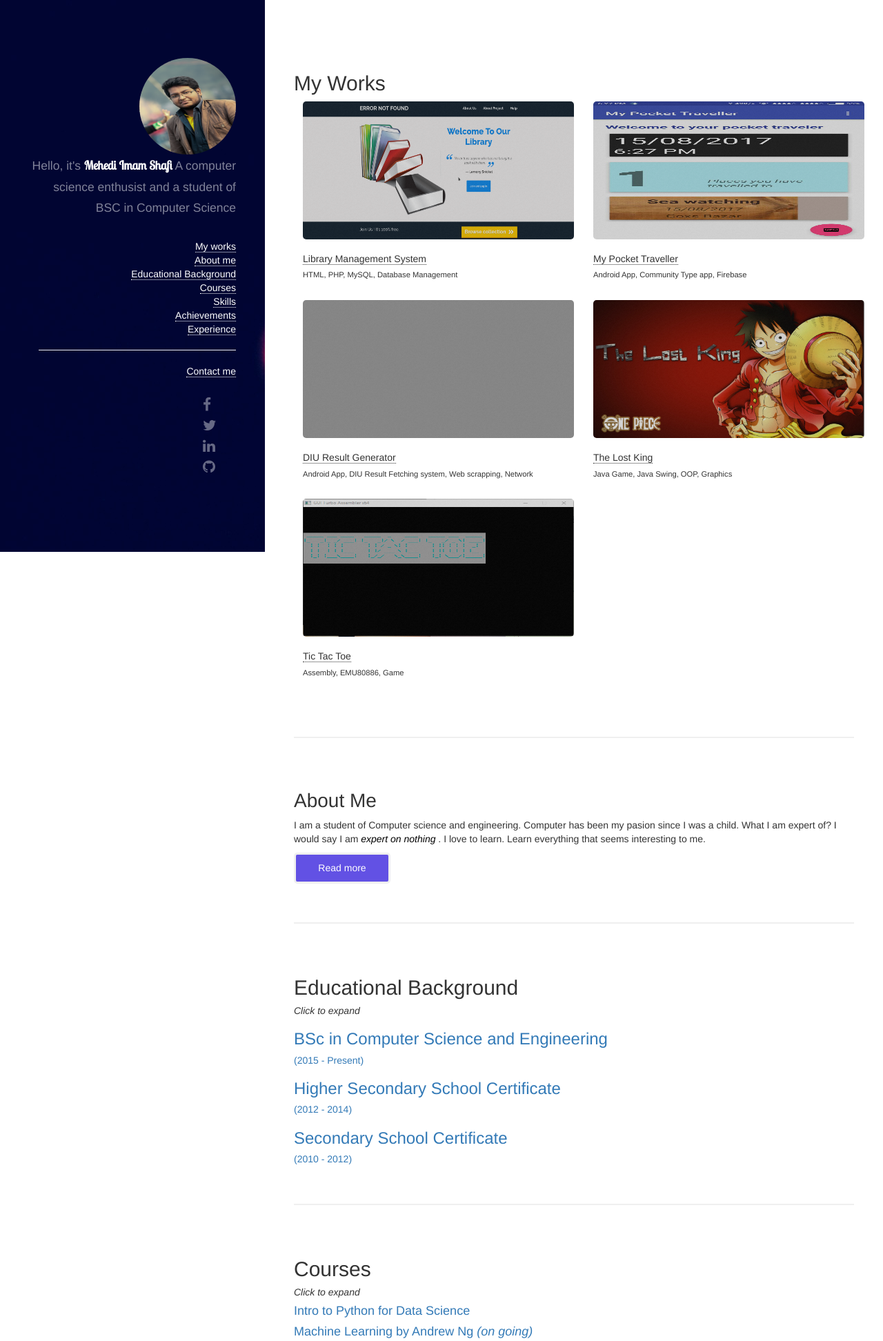
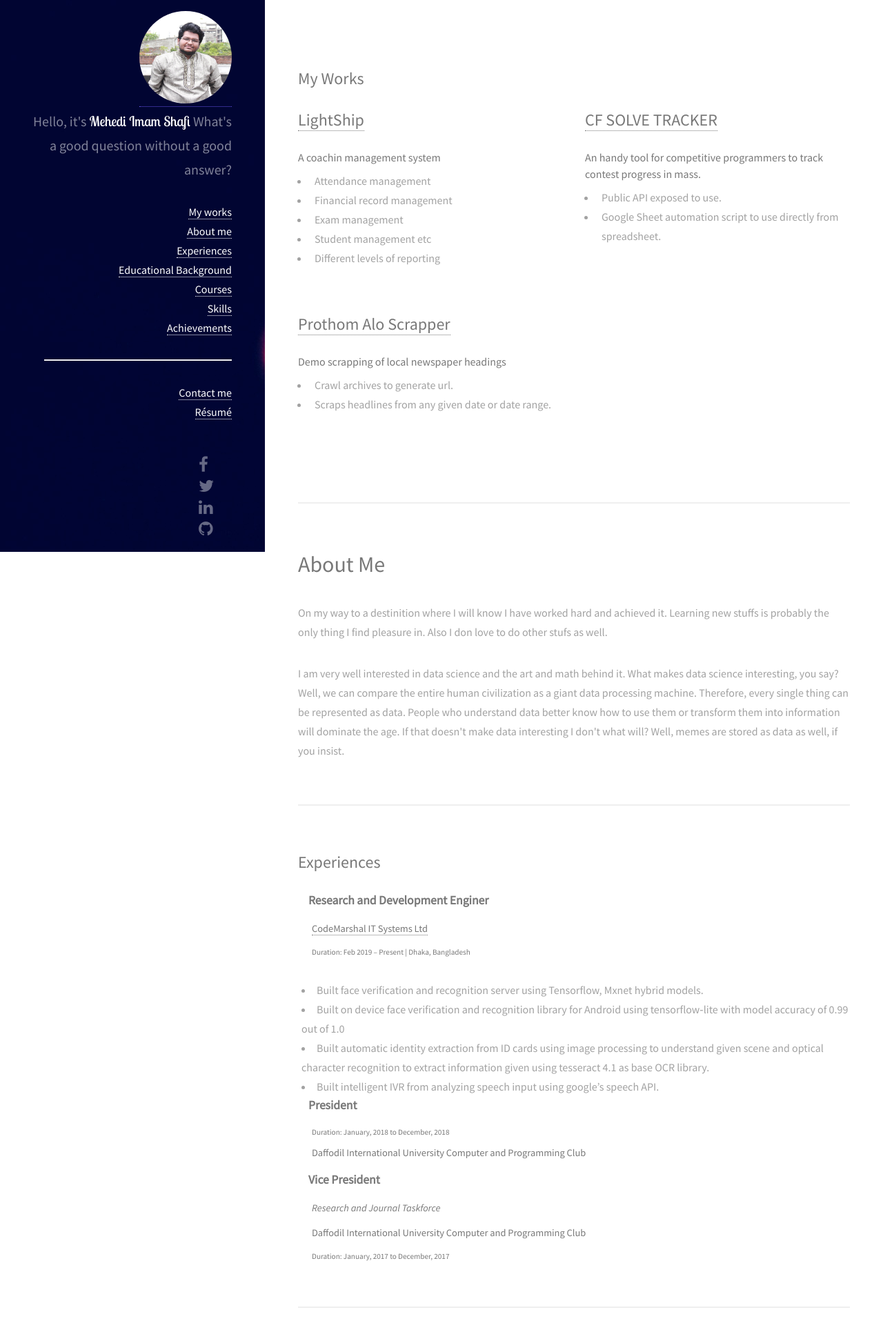
Before and after one commit to mehedi-shafi/mehedi-shafi.github.io, a PHP site: page / in a window 1280 px wide. Shown: the top 1944 px of the page at 69% size. Run offline with PHP 8.4, Linux system fonts and the light colour scheme; grey boxes are pictures that could not be loaded.

Commit message:
feat: update information and add new contents

```diff
--- a/assets/css/main.css
+++ b/assets/css/main.css
@@ -1978,8 +1978,8 @@
 
 	.profile_img_avater{
 		border-radius: 100%;
-		width: 140px;
-		height: 140px;
+		width: 134px;
+		height: 134px;
 	}
 
 	.image {
@@ -2317,6 +2317,41 @@
 			}
 
 /* Button */
+
+	/*Bootstrap button outline override*/
+	.btn-outline {
+		background-color: transparent;
+		color: inherit;
+		transition: all .5s;
+	}
+
+	.btn-primary.btn-outline {
+		color: #428bca;
+	}
+
+	.btn-success.btn-outline {
+		color: #5cb85c;
+	}
+
+	.btn-info.btn-outline {
+		color: #5bc0de;
+	}
+
+	.btn-warning.btn-outline {
+		color: #f0ad4e;
+	}
+
+	.btn-danger.btn-outline {
+		color: #d9534f;
+	}
+
+	.btn-primary.btn-outline:hover,
+	.btn-success.btn-outline:hover,
+	.btn-info.btn-outline:hover,
+	.btn-warning.btn-outline:hover,
+	.btn-danger.btn-outline:hover {
+		color: #fff;
+	}
 
 	input[type="submit"],
 	input[type="reset"],
@@ -2473,11 +2508,11 @@
 		color: rgba(255, 255, 255, 0.5);
 		height: 100%;
 		left: 0;
-		padding: 8em 4em 0 0;
+		padding: 4em 4em 0 0;
 		position: fixed;
 		text-align: right;
 		top: 0;
-		width: 30%;
+		width: 25%;
 	}
 
 		#header strong, #header b {
@@ -2549,7 +2584,7 @@
 	#main {
 		margin-left: 35%;
 		max-width: 54em;
-		padding: 8em 4em 4em 4em;
+		padding: 4em 4em 4em 4em;
 		width: calc(100% - 35%);
 	}
 
@@ -2850,7 +2885,7 @@
 		/* Header */
 
 			#header {
-				padding: 6em 3em 3em 3em;
+				padding: 1em 3em 3em 3em;
 				width: 30%;
 			}
 
--- a/index.html
+++ b/index.html
@@ -5,37 +5,45 @@
 		<meta charset="utf-8" />
 		<meta name="viewport" content="width=device-width, initial-scale=1" />
 		<!--[if lte IE 8]><script src="assets/js/ie/html5shiv.js"></script><![endif]-->
-		<link rel="stylesheet" href="assets/css/main.css" />
         <script src="assets/js/jquery.easer.min.js"></script>
 		<link rel="stylesheet" href="assets/css/bootstrap.min.css">
 		<link href="https://fonts.googleapis.com/css?family=Lobster+Two" rel="stylesheet">
 		<script src="assets/js/jquery.min.1.js"></script>
 		<script src="assets/js/bootstrap.min.js"></script>
+		<link rel="stylesheet" href="assets/css/main.css" />
 		<!--[if lte IE 8]><link rel="stylesheet" href="assets/css/ie8.css" /><![endif]-->
+		<!-- OG:INFO -->
+		<link rel="shortcut icon" href="images/favicon.ico" type="image/x-icon">
+		<meta property="og:title" content="Portfolio of Mehedi Shafi" />
+		<meta property="og:type" content="website" />
+		<meta property="og:url" content="https://mehedi-shafi.github.io" />
+		<meta property="og:image" content="https://github.com/mehedi-shafi/mehedi-shafi.github.io/images/avatar.jpg" />
 	</head>
 	<body id="top">
+
 
 		<!-- Header -->
 			<header id="header">
 				<a href="#"><img class="profile_img_avater" src="images/avatar.jpg" alt="" /></a>
 				<h1>Hello, it's <strong style="font-family: Lobster Two;" > Mehedi Imam Shafi </strong><br />
-                A computer science enthusist  <br />
-                and a student of BSC in Computer Science</h1>
+                What's a good question without a good answer?</h1>
 
                 <section id="sidebar">
                     <div class="inner">
                         <nav>
                             <ul class="menu">
                                 <li><a id="secrefs" href="#one" class="page-scroll">My works</a></li>
-                                <li><a id="secrefs" href="#two" class="page-scroll">About me</a></li>
+								<li><a id="secrefs" href="#two" class="page-scroll">About me</a></li>
+								<li><a id="secrefs" href="#seven" class="page-scroll">Experiences</a></li>
                                 <li><a id="secrefs" href="#three" class="page-scroll">Educational Background</a></li>
 								<li><a id="secrefs" href="#four" class="page-scroll">Courses</a></li>
 								<li><a id="secrefs" href="#five" class="page-scroll">Skills</a></li>
 								<li><a id="secrefs" href="#six" class="page-scroll">Achievements</a></li>
-								<li><a id="secrefs" href="#seven" class="page-scroll">Experience</a></li>
+
 								<!-- <li><a href="#eight" class="page-scroll">Awards and Certifications</a></li> -->
 								<hr/>
-                                <li><a id="secrefs" href="#contact" class="page-scroll">Contact me</a></li>
+								<li><a id="secrefs" href="#contact" class="page-scroll">Contact me</a></li>
+								<li><a href="resume/public/mehedi_shafi_resume.pdf">Résumé</a></li>
                             </ul>
                         </nav>
                     </div>
@@ -59,29 +67,31 @@
                     <h2>My Works</h2>
                     <div class="row">
 						<article class="6u 12u$(xsmall) work-item">
-							<a href="images/fulls/library_enf.png" class="image fit thumb"><img height="200dp" src="images/thumbs/library_enf.png" alt="" /></a>
-                            <h3><a href="https://github.com/mehedi-shafi/Library-Management-System/wiki">Library Management System</a></h3>
-                            <p>HTML, PHP, MySQL, Database Management</p>
+							<h2><a href="https://github.com/mehedi-shafi/lightship">LightShip</a></h2>
+							<h3>A coachin management system</h3>
+							<ul>
+								<li>Attendance management</li>
+								<li>Financial record management</li>
+								<li>Exam management</li>
+								<li>Student management etc</li>
+								<li>Different levels of reporting</li>
+							</ul>
                         </article>
                         <article class="6u$ 12u$(xsmall) work-item">
-                            <a href="images/fulls/pocket_traveler.jpg" class="image fit thumb"><img src="images/thumbs/pocket_traveler.jpg" height="200dp" alt="" /></a>
-                            <h3><a href="https://github.com/mehedi-shafi/My-Pocket-Traveler/wiki">My Pocket Traveller</a></h3>
-                            <p>Android App, Community Type app, Firebase</p>
+							<h2><a href="https://github.com/mehedi-shafi/cf_solve_tracker">CF SOLVE TRACKER</a></h2>
+							<h3>An handy tool for competitive programmers to track contest progress in mass.</h3>
+                            <ul>
+								<li>Public API exposed to use.</li>
+								<li>Google Sheet automation script to use directly from spreadsheet.</li>
+							</ul>
                         </article>
                         <article class="6u 12u$(xsmall) work-item">
-                            <a href="images/fulls/diu_result.png" class="image fit thumb"><img src="https://github.com/mehedi-shafi/DIU-Result-Generator/raw/master/screenshots/photo_2017-10-19_21-38-42.jpg" height="200dp" alt="" /></a>
-                            <h3><a href="https://github.com/mehedi-shafi/DIU-Result-Generator/wiki">DIU Result Generator</a></h3>
-                            <p>Android App, DIU Result Fetching system, Web scrapping, Network</p>
-                        </article>
-                        <article class="6u$ 12u$(xsmall) work-item">
-                            <a href="images/fulls/lost_king.png" class="image fit thumb"><img src="images/thumbs/lost_king.png"  height="200dp" alt="" /></a>
-                            <h3><a href="https://github.com/mehedi-shafi/The-Lost-King">The Lost King</a></h3>
-                            <p>Java Game, Java Swing, OOP, Graphics</p>
-                        </article>
-                        <article class="6u 12u$(xsmall) work-item">
-                            <a href="images/fulls/ttt.png" class="image fit thumb"><img src="images/thumbs/ttt.png" height="200dp" alt="" /></a>
-                            <h3><a href="https://github.com/mehedi-shafi/Tic-Tac-Toe">Tic Tac Toe</a></h3>
-                            <p>Assembly, EMU80886, Game</p>
+							<h2><a href="https://github.com/mehedi-shafi/prothom-alo-scrapper">Prothom Alo Scrapper</a></h2>
+							<h3>Demo scrapping of local newspaper headings</h3>
+                            <ul>
+								<li>Crawl archives to generate url.</li>
+								<li>Scraps headlines from any given date or date range.</li>
+							</ul>
                         </article>
                     </div>
                     <ul class="actions">
@@ -93,99 +103,78 @@
 							<h2> About Me</h2>
 						</header>
 						<div class="about">
-							<p>I am a student of Computer science and engineering. Computer has been my pasion since I was a child. What I am expert of? I would say I am <em style="color: black;"> expert on nothing </em>. I love to learn. Learn everything that seems interesting to me. </p>
-							<div class="collapse" id="about_me_div">
-								<hr>
-								<h3>Love to:</h3>
-								<ul>
-									<li>Read</li>
-									<li>Eat</li>
-									<li>Sleep</li>
-									<li>Watch movies</li>
-									<li>Watch series</li>
-									<li>Anime lover</li>
-									<li>Play with code.</li>
-									<li>Explore others' projects</li>
-								</ul>
-								<hr>
-								<h3>Hate to:</h3>
-								<ul>
-									<li>Lose</li>
-									<li>Being insulted. So always try to make things perfect.</li>
-									<li>Listen that <em>You cannot do it.</em></li>
-									<li>Continuous shouting</li>
-									<li>Stupid logics</li>
-									<li>Baseless arguments</li>
-								</ul>
-							</div>
-							<ul class="actions">
-								<li><button class="button" id="readMoreToggleButton" onclick="readMoreToggle()" data-toggle="collapse" data-target="#about_me_div" >Read more</button></li>
-							</ul>
+							<p>On my way to a destinition where I will know I have worked hard and achieved it. Learning new stuffs is probably the only thing I find pleasure in. Also I don love to do other stufs as well. </p>
+							<p>I am very well interested in data science and the art and math behind it. What makes data science interesting, you say? Well, we can compare the entire human civilization as a giant data processing machine. Therefore, every single thing can be represented as data. People who understand data better know how to use them or transform them into information will dominate the age. If that doesn't make data interesting I don't what will? Well, memes are stored as data as well, if you insist. </p>
 						</div>
 					</section>
 
 
+				<!-- section seven -->
+				<section id="seven">
+					<h2>Experiences</h2>
+					<div class="experience">
+						<h4>Research and Development Enginer</h4>
+						<h5><a href="https://codemarshal.com">CodeMarshal IT Systems Ltd</a></h5>
+						<h6>Duration: Feb 2019 – Present | Dhaka, Bangladesh</h6>
+						<ul>
+
+						</ul>
+						<li>Built face verification and recognition server using Tensorflow, Mxnet hybrid models. </li>
+						<li>Built on device face verification and recognition library for Android using tensorflow‐lite with model accuracy of 0.99 out of 1.0</li>
+						<li>Built automatic identity extraction from ID cards using image processing to understand given scene and optical character recognition to extract information given using tesseract 4.1 as base OCR library. </li>
+						<li>Built intelligent IVR from analyzing speech input using google’s speech API. </li>
+
+					</div>
+					<div class="experience">
+						<h4>President</h4>
+						<h6>Duration: <b>January, 2018 to December, 2018</b> </h6>
+						<h5>Daffodil International University Computer and Programming Club</h5>
+					</div>
+					<div class="experience">
+						<h4>Vice President</h4>
+						<h5><em>Research and Journal Taskforce</em></h5>
+						<h5>Daffodil International University Computer and Programming Club</h5>
+						<h6>Duration: <b>January, 2017 to December, 2017</b></h6>
+					</div>
+				</section>
+
 
                 <!-- Three -->
                 <section id="three" onfocus="readMoreToggle(3);">
-                    <h2>Educational Background</h2>
-										<h5><em>Click to expand</em></h5>
+						<h2 >Educational Background</h2>
 										<a data-toggle="collapse" data-target="#education_collapse1">
-                    <h3>BSc in Computer Science and Engineering</h3>
-										<h5>(2015 - Present)</h5>
+					<h3>Bachelor of Science</h3>
+					<h4>Computer Science and Engineering <small><i>(2015 - 2018)</i></small></h4>
+
 									</a>
 										<div class="collapse" id="education_collapse1">
 											<ul>
 												<li>Institute: <b style="color: black; text-style: bold;"><a href="https://daffodilvarsity.edu.bd/">Daffodil International University</a></b></li>
 												<li>Start date: <b>January, 2015</b></li>
-												<li>End date: <b>December, 2018 (approximate)</b></li>
+												<li>End date: <b>December, 2018 </b></li>
 												<li>Major: <b>Computer Science and Engineer</b></li>
-												<li>CGPA: <b>03.78 (current)</b></li>
-											</ul>
-										</div>
-										<a data-toggle="collapse" data-target="#education_collapse2">
-                    <h3>Higher Secondary School Certificate</h3>
-										<h5>(2012 - 2014)</h5>
-										</a>
-										<div class="collapse" id="education_collapse2">
-											<ul>
-												<li>Institute: <b style="color: black; text-style: bold;"><a href="http://www.dhakacollege.edu.bd/">Dhaka College</a></b></li>
-												<li>Start date: <b>May, 2012</b></li>
-												<li>End date: <b>April, 2014</b></li>
-												<li>Group: <b>Science</b></li>
-												<li>Board: <b>Dhaka</b></li>
-												<li>GPA: <b>05.00</b></li>
-											</ul>
-										</div>
-										<a data-toggle="collapse" data-target="#education_collapse3">
-                    <h3>Secondary School Certificate</h3>
-										<h5>(2010 - 2012)</h5>
-										</a>
-										<div class="collapse" id="education_collapse3">
-											<ul>
-												<li>Institute: <b style="color: black; text-style: bold;">A. K. High School and College</b></li>
-												<li>Start date: <b>January, 2010</b></li>
-												<li>End date: <b>April, 2012</b></li>
-												<li>Group: <b>Science</b></li>
-												<li>Board: <b>Dhaka</b></li>
-												<li>GPA: <b>05.00</b></li>
+												<li>CGPA: <b>03.83 out of 04.00</b></li>
 											</ul>
 										</div>
                 </section>
 
 				<!-- Four -->
 					<section id="four" onfocus="readMoreToggle(4);">
-						<h2>Courses</h2>
-						<h5><em>Click to expand</em></h5>
+						<h2>Courses and Certifications</h2>
+						<a data-toggle="collapse" data-target="#course_dlsp"><h4>Deep Learning: Specialization</h4></a>
+						<div class="collapse" id="course_dlsp">
+							<h5>Source: <a href="https://www.coursera.org/specializations/deep-learning">Deep Learning: Specialization</a></h5>
+							<h5>Credential: <a href="https://www.coursera.org/account/accomplishments/specialization/certificate/UHG8957X4T8C">UHG8957X4T8C</a></h5>
+						</div>
+						<a data-toggle="collapse" data-target="#course_ml"><h4>Machine Learning</h4></a>
+						<div class="collapse" id="course_ml">
+							<h5>Source: <a href="https://www.coursera.org/learn/machine-learning">Machine Learning</a></h5>
+							<h5>Credential: <a href="https://www.coursera.org/account/accomplishments/verify/6JPNE2UXJDTN">6JPNE2UXJDTN</a></h5>
+						</div>
 						<a data-toggle="collapse" data-target="#course_div1"><h4>Intro to Python for Data Science</h4></a>
 						<div class="collapse" id="course_div1">
 							<h5>Source: <b><a href="https://www.datacamp.com/courses/intro-to-python-for-data-science">Datacamp</a></b></h5>
 							<p><h5>Duration: <b>4 Hours</b></h5></p>
-						</div>
-						<a data-toggle="collapse" data-target="#course_div2"><h4>Machine Learning by Andrew Ng <em>(on going)</em></h4></a>
-						<div class="collapse" id="course_div2">
-							<h5>Source: <b><a href="https://www.coursera.org/learn/machine-learning">Coursera</a></b></h5>
-							<p><h5>Duration: <b>7 weeks</b></h5></p>
 						</div>
 						<a data-toggle="collapse" data-target="#course_div3"><h4>Android Basic: User Interface</h4></a>
 						<div class="collapse" id="course_div3">
@@ -197,18 +186,13 @@
 							<h5>Source: <b><a href="https://www.datacamp.com/courses/introduction-to-data-visualization-with-python">Datacamp</a></b></h5>
 							<h5>Duration: <b>4 hours</b></h5>
 						</div>
-						<a data-toggle="collapse" data-target="#course_div5"><h4>Android Basic: User Input</h4></a>
-						<div class="collapse" id="course_div5">
-							<h5>Source: <b><a href="https://classroom.udacity.com/courses/ud836">Udacity</a></b></h5>
-							<h5>Duration: <b>6 hours</b></h5>
-						</div>
 					</section>
 
 					<!-- section five -->
 					<section id="five" onfocus="readMoreToggle(5);">
 
 							<h2>Skills</h2>
-							<div class="skills">
+							<div class="">
 
 								<h4>Competetive Programming</h4>
 								<h5>Intermediate Problem Solving skill.</h5>
@@ -224,51 +208,60 @@
 								</div>
 								<h5>Total solve: ~439</h5>
 								<hr/>
-								<h4>Android Application Development</h4>
-								<h5>Works: </h5>
+								<h4>MACHINE LEARNING</h4>
 								<ul>
-									<li><a href="https://github.com/mehedi-shafi/DIU-Result-Generator">DIU Result Generator</a></li>
-									<li><a href="https://github.com/mehedi-shafi/My-Pocket-Traveler">My Pocket Traveler</a></li>
+									<li>Regression</li>
+									<li>Support Vector Machines</li>
+									<li>Naive Bayes</li>
+									<li>K‐Nearest Neighbors</li>
+									<li>Decision Trees</li>
 								</ul>
-								<hr/>
-								<h4>Database Management</h4>
-								<h5>Works:</h5>
+
+								<h4>DEEP LEARNING</h4>
 								<ul>
-									<li><a href="https://github.com/mehedi-shafi/Library-Management-System">Library Management System</a></li>
-									<li><a href="https://github.com/mehedi-shafi/My-Pocket-Traveler">My Pocket Traveler</a></li>
+									<li>Artificial Neural Network</li>
+									<li>Shallow Neural Network</li>
+									<li>Deep Neural Network</li>
+									<li>CNN, RNN, R‐CNN, YOLO</li>
 								</ul>
-								<hr/>
-								<h4>Game Logic</h4>
-								<h5>Works:</h5>
+								<h4>PROGRAMMING</h4>
+								<h5>Languages</h5>
 								<ul>
-									<li><a href="https://github.com/mehedi-shafi/The-Lost-King">The Lost King</a></li>
-									<li><a href="https://github.com/mehedi-shafi/Tic-Tac-Toe">Tic Tac Toe</a></li>
-									<li><a href="https://github.com/mehedi-shafi/SnakeGame-Python">Snake Game Python</a></li>
+									<li>Python (3.x), C, C++, JAVA, PHP</li>
+									<li>JavaScript, HTML, Markdown, CSS, SQL</li>
 								</ul>
-								<hr/>
-								<h4>Event Management</h4>
-								<h5>Organized Events:</h5>
+
+								<h5>Frameworks and tools</h5>
 								<ul>
-									<li><a href="https://www.facebook.com/events/300779713679762/">Seminar on Big Data</a></li>
-									<li><a href="https://www.facebook.com/events/1635246129849735/">Introduction to Data Analysis with Python (Workshop)</a></li>
-									<li><a href="https://www.facebook.com/events/212888915854343/">Seminar on How to Do Research</a></li>
+									<li>Tensorflow, PyTorch, Keras</li>
+									<li>Dlib, TFLite</li>
+									<li>Flask, Node, Express</li>
+									<li>Gradle (android)</li>
 								</ul>
-								<hr/>
-								<h4>Web Scrapping</h4>
-								<h5>Works:</h5>
+
+								<h5>Database</h5>
 								<ul>
-									<li><a href="https://github.com/mehedi-shafi/DIU-Result-Sheet">DIU Result Sheet (PC)</a></li>
-									<li><a href="https://github.com/mehedi-shafi/DIU-Result-Generator">DIU Result Generator (Android)</a></li>
-									<li><a href="https://www.kaggle.com/exilour/cricinfo-cricketer">Cricket Data Gathering</a></li>
+									<li>PostgreSQL,MySQL</li>
 								</ul>
-								<hr/>
-								<h4>HTML/PHP</h4>
-								<h5>Basic knowledge of HTML/PHP/CSS/JS to work with online sources</h5>
-								<h5>Works:</h5>
+
+								<h5>Version Control System</h5>
 								<ul>
-									<li><a href="https://github.com/mehedi-shafi/Library-Management-System">Library Management System</a></li>
+									<li>Git, GitHub, GitLab</li>
 								</ul>
-							</div>
+
+								<h5>Cloud</h5>
+								<ul>
+									<li>AWS ‐ EC2, S3, Rekognition</li>
+									<li>Google Cloud ‐ Firebase, Speech API</li>
+								</ul>
+
+								<h5>OS and Misc.</h5>
+								<ul>
+								<li>Linux ‐ Arch, Manjaro, Ubuntu</li>
+								<li>Windows ‐ 7‐10</li>
+								<li>Shell ‐ Bash and Zsh</li>
+								</ul>
+
 					</section>
 
 					<!-- section six -->
@@ -281,34 +274,17 @@
 						</div>
 					</section>
 
-					<!-- section seven -->
-					<section id="seven">
-						<h2>Experience</h2>
-						<div class="experience">
-							<h4>Vice President</h4>
-							<h5><em>Research and Journal Taskforce</em></h5>
-							<h5>Daffodil International University Computer and Programming Club</h5>
-							<h6>Duration: <b>January, 2017 to December, 2017</b></h6>
-						</div>
-						<div class="experience">
-							<h4>President</h4>
-							<h5>Daffodil International University Computer and Programming Club</h5>
-							<h6>Duration: <b>January, 2018 to Present</b> </h6>
-						</div>
-					</section>
-
-
 				<!-- contact -->
 				<section id="contact" onfocus="readMoreToggle(7);">
 					<h2>Contact me</h2>
 					<div class="contactme" >
 						<p>1599, Nurpur, Zia Shoroni, South Dania, Kodomtoli, Dhaka-1236</p>
 						<p>Bangladesh.</p>
-						<h5><i class="fa-mobile-phone"></i>Mobile:  <b>+8801920884121</b></h5>
-						<h5><i class="fa-mobile-phone"></i>Mobile:  <b>+8801521431912</b></h5>
+						<h5><i class="fa fa-mobile-phone"></i>Mobile:  <b>+8801920884121</b></h5>
+						<h5><i class="fa fa-mobile-phone"></i>Mobile:  <b>+8801521431912</b></h5>
 						<h5>Email: <a href="mailto:mehedishafi@hotmail.com">mehedishafi@hotmail.com</a></h5>
-						<h5>Email: <a href="mailto:www.powershafi3d@gmail.com">www.powershafi3d@gmail.com</a></h5>
-						<h5>Email: <a href="mailto:imam15-5248@diu.edu.bd">imam15-5248@diu.edu.bd</a></h5>
+						<!-- <h5>Email: <a href="mailto:www.powershafi3d@gmail.com">www.powershafi3d@gmail.com</a></h5>
+						<h5>Email: <a href="mailto:imam15-5248@diu.edu.bd">imam15-5248@diu.edu.bd</a></h5> -->
 					</div>
 				</section>
 			</div>
```
Also changed, not shown: images/avatar.jpg, images/avatar_.jpg (added), images/favicon.ico (added), 1 other file.
